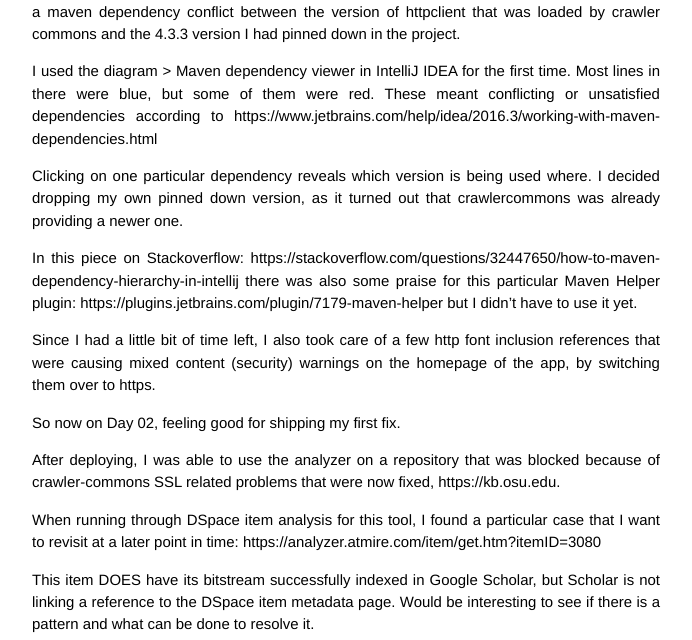
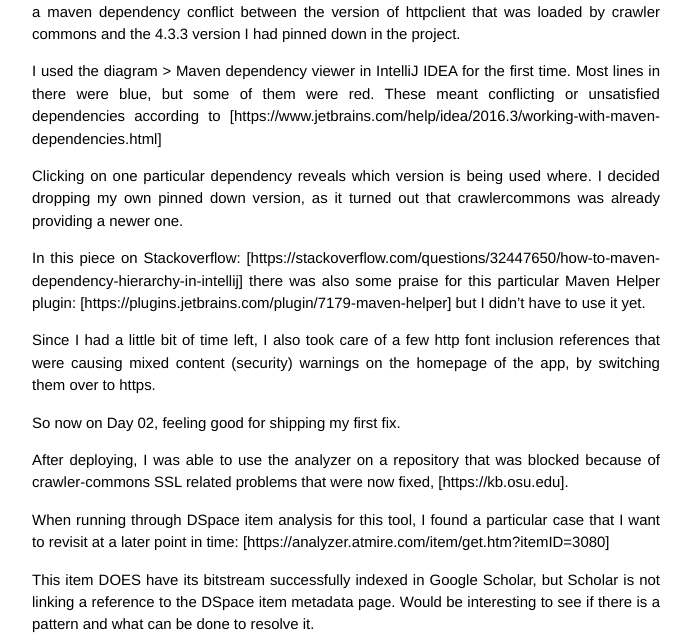
Before and after one commit to bram-atmire/bram-atmire.github.io, a Jekyll site: the page built from _posts/2018-08-21-100-days-of-code-day-02-http-client.markdown, in a window 1280 px wide. Shown: the part 231-871 px from the top of the page, without its empty margins (294-986 px from the left). Built offline with Jekyll 4.4.1, drawn with Linux system fonts in a browser that asks for light colours.

```diff
--- a/_posts/2018-08-21-100-days-of-code-day-02-http-client.markdown
+++ b/_posts/2018-08-21-100-days-of-code-day-02-http-client.markdown
@@ -10,19 +10,19 @@ categories: 100DaysOfCode
 Working according to the plan, I found out that bumping the crawler commons version created a maven dependency conflict between the version of httpclient that was loaded by crawler commons and the 4.3.3 version I had pinned down in the project.
 
 I used the diagram > Maven dependency viewer in IntelliJ IDEA for the first time. Most lines in there were blue, but some of them were red.
-These meant conflicting or unsatisfied dependencies according to https://www.jetbrains.com/help/idea/2016.3/working-with-maven-dependencies.html
+These meant conflicting or unsatisfied dependencies according to [https://www.jetbrains.com/help/idea/2016.3/working-with-maven-dependencies.html]
 
 Clicking on one particular dependency reveals which version is being used where. I decided dropping my own pinned down version, as it turned out that crawlercommons was already providing a newer one.
 
-In this piece on Stackoverflow: https://stackoverflow.com/questions/32447650/how-to-maven-dependency-hierarchy-in-intellij there was also some praise for this particular Maven Helper plugin: https://plugins.jetbrains.com/plugin/7179-maven-helper but I didn't have to use it yet.
+In this piece on Stackoverflow: [https://stackoverflow.com/questions/32447650/how-to-maven-dependency-hierarchy-in-intellij] there was also some praise for this particular Maven Helper plugin: [https://plugins.jetbrains.com/plugin/7179-maven-helper] but I didn't have to use it yet.
 
 Since I had a little bit of time left, I also took care of a few http font inclusion references that were causing mixed content (security) warnings on the homepage of the app, by switching them over to https.
 
 So now on Day 02, feeling good for shipping my first fix.
 
-After deploying, I was able to use the analyzer on a repository that was blocked because of crawler-commons SSL related problems that were now fixed, https://kb.osu.edu.
+After deploying, I was able to use the analyzer on a repository that was blocked because of crawler-commons SSL related problems that were now fixed, [https://kb.osu.edu].
 
-When running through DSpace item analysis for this tool, I found a particular case that I want to revisit at a later point in time: https://analyzer.atmire.com/item/get.htm?itemID=3080
+When running through DSpace item analysis for this tool, I found a particular case that I want to revisit at a later point in time: [https://analyzer.atmire.com/item/get.htm?itemID=3080]
 
 This item DOES have its bitstream successfully indexed in Google Scholar, but Scholar is not linking a reference to the DSpace item metadata page. Would be interesting to see if there is a pattern and what can be done to resolve it.
 
```
